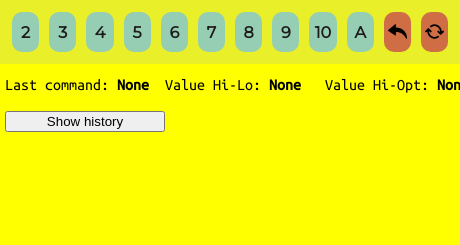
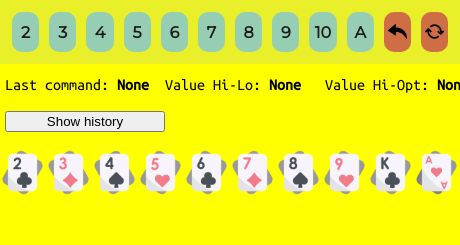
Before and after one commit to Eol1881/my-first-electron-app, an Electron app: page index.html in a window 460 px wide. Shown: the top 245 px of the page. Drawn offline with Linux system fonts and the light colour scheme.

Commit message:
feat: add card counters icons

```diff
--- a/index.html
+++ b/index.html
@@ -23,7 +23,7 @@
         <button class="ext__btn ext__btn--reset" onclick="sendRequest(event, 'reset')"><span class="ext__btn--content ext__btn--content--reset"></span></button>
       </div>
     </section>
-    <section class="footer">
+    <section class="counters">
       <p class="last-command-label">Last command: <span class="last-command-text">None</span></p>
       <p class="current-value-label">Value Hi-Lo: <span class="current-value-text" id="value-1">None</span></p>
       <p class="current-value-label">Value Hi-Opt: <span class="current-value-text" id="value-2">None</span></p>
@@ -31,6 +31,28 @@
       <button class="history-btn">Show history</button>
       <div class="history hidden"></div>
       <input class="color-picker" type="color">
+    </section>
+    <section class="stat">
+      <div class="stat-card stat-card--two"></div>
+      <div class="stat-card stat-card--three"></div>
+      <div class="stat-card stat-card--four"></div>
+      <div class="stat-card stat-card--five"></div>
+      <div class="stat-card stat-card--six"></div>
+      <div class="stat-card stat-card--seven"></div>
+      <div class="stat-card stat-card--eight"></div>
+      <div class="stat-card stat-card--nine"></div>
+      <div class="stat-card stat-card--ten"></div>
+      <div class="stat-card stat-card--ace"></div>
+      <p class="stat-left-counter stat-left-counter--two"></p>
+      <p class="stat-left-counter stat-left-counter--three"></p>
+      <p class="stat-left-counter stat-left-counter--four"></p>
+      <p class="stat-left-counter stat-left-counter--five"></p>
+      <p class="stat-left-counter stat-left-counter--six"></p>
+      <p class="stat-left-counter stat-left-counter--seven"></p>
+      <p class="stat-left-counter stat-left-counter--eight"></p>
+      <p class="stat-left-counter stat-left-counter--nine"></p>
+      <p class="stat-left-counter stat-left-counter--ten"></p>
+      <p class="stat-left-counter stat-left-counter--ace"></p>
     </section>
 
     <script>
--- a/main.js
+++ b/main.js
@@ -1,6 +1,6 @@
 const { app, BrowserWindow, ipcMain} = require('electron');
 const Store = require('electron-store');
-const path = require('path')
+const path = require('path');
 
 const store = new Store();
 
@@ -9,7 +9,7 @@ function createWindow () {
   const win = new BrowserWindow({
     icon: path.join(__dirname, 'icon.ico'),
     width: 460,
-    height: 160,
+    height: 360,
     webPreferences: {
       nodeIntegration: true,
       contextIsolation: false,
--- a/style.css
+++ b/style.css
@@ -27,7 +27,7 @@
   opacity: 0;
 }
 
-.footer {
+.counters {
   margin-top: 7px;
   padding: 0 5px;
 
@@ -182,3 +182,51 @@
   background-color: rgba(156, 180, 50, 0.9);
   font-size: 700;
 }
+
+/*~~~~~~~~~~~~~~~~~~~~~ STATISTICS SECTION */
+.stat {
+  padding: 15px 0;
+  display: grid;
+  grid-template-columns: repeat(10, 1fr);
+  grid-template-rows: 2;
+}
+
+.stat-card {
+  width: 45px;
+  height: 45px;
+
+  background-repeat: no-repeat;
+  background-size: cover;
+  background-position: center;
+}
+
+.stat-card--two {
+  background-image: url(icons/two.png);
+}
+.stat-card--three {
+  background-image: url(icons/three.png);
+}
+.stat-card--four {
+  background-image: url(icons/four.png);
+}
+.stat-card--five {
+  background-image: url(icons/five.png);
+}
+.stat-card--six {
+  background-image: url(icons/six.png);
+}
+.stat-card--seven {
+  background-image: url(icons/seven.png);
+}
+.stat-card--eight {
+  background-image: url(icons/eight.png);
+}
+.stat-card--nine {
+  background-image: url(icons/nine.png);
+}
+.stat-card--ten {
+  background-image: url(icons/ten.png);
+}
+.stat-card--ace {
+  background-image: url(icons/ace.png);
+}
```
Also changed, not shown: icons/ace.png (added), icons/eight.png (added), icons/five.png (added), icons/four.png (added), icons/nine.png (added), icons/seven.png (added), icons/six.png (added), icons/ten.png (added), icons/three.png (added), icons/two.png (added).
